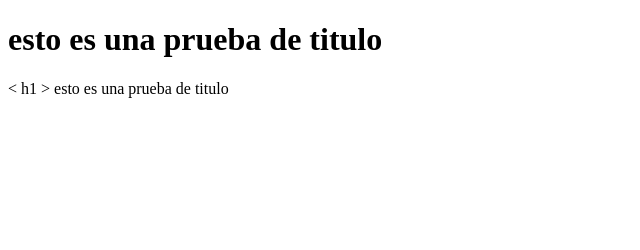
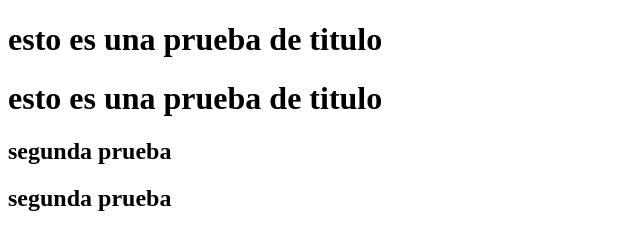
Before and after one commit to Vladimir-Ramos-Balderrama/GIT-DEFENZA, a plain HTML site: page index.html in a window 1280 px wide. Shown: the whole page, without its empty margins (0-640 px from the left). Drawn offline with Linux system fonts and the light colour scheme.

Commit message:
aunmentado otro titulo

```diff
--- a/index.html
+++ b/index.html
@@ -8,6 +8,10 @@
 </head>
 <body>
     <h1>esto es una prueba de titulo</h1>
-    < h1 > esto es una prueba de titulo </ h1 >
+    <h1 > esto es una prueba de titulo </h1 >
+
+    <h2>segunda prueba</h2>
+    <h2>segunda prueba</h2>
+
 </body>
 </html>
```
